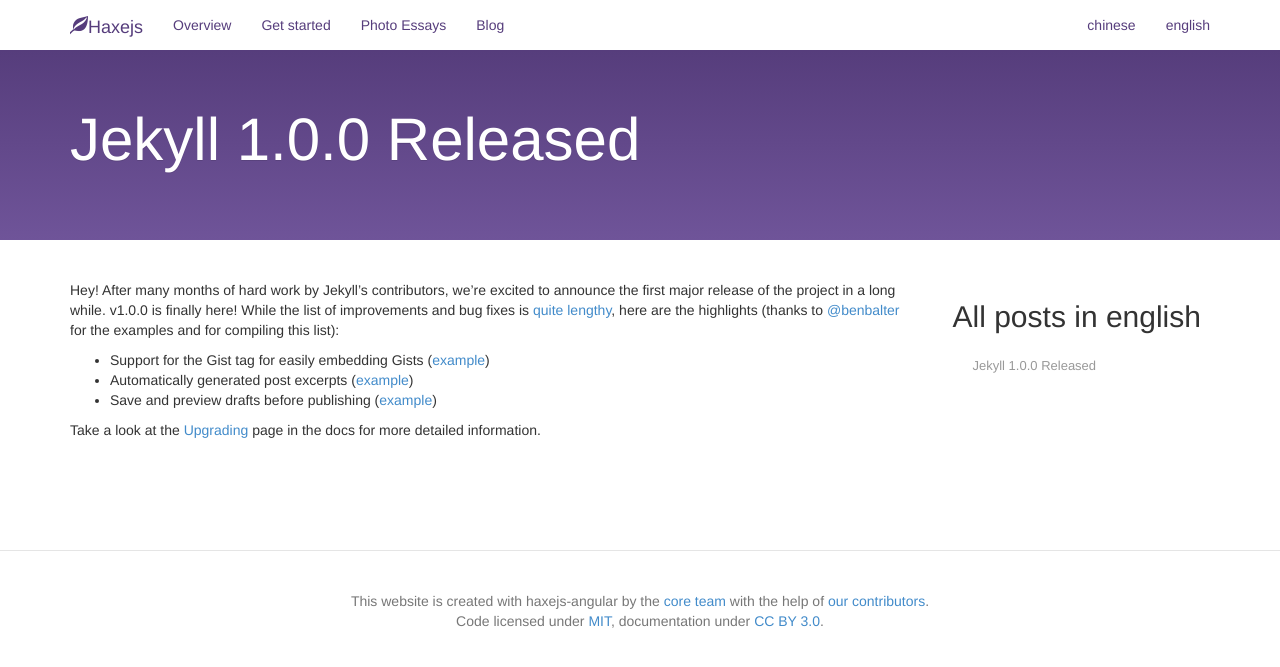
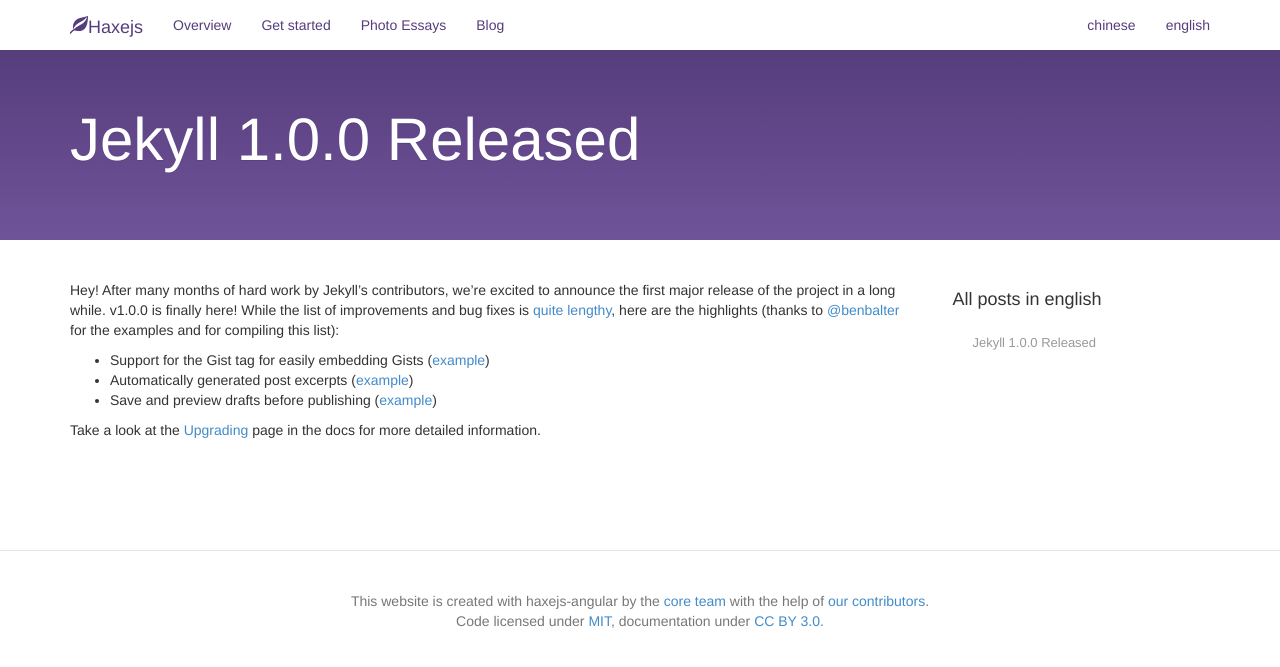
Before and after one commit to haxejs/haxejs.com, a Jekyll site: the page built from _posts/2013-05-06-jekyll-1-0-0-released.md, in a window 1280 px wide. Shown: the top 667 px of the page. Built offline with Jekyll 4.4.1, drawn with Linux system fonts in a browser that asks for light colours; Markdown is read by kramdown in place of the engine named in the settings.

Commit message:
tune again

```diff
--- a/_layouts/post_en.html
+++ b/_layouts/post_en.html
@@ -5,7 +5,7 @@
 	{{ content }}
 </div>
 <div class="col-md-3 bs-docs-sidebar hidden-print hidden-xs hidden-sm" role="complementary">
-	<h2>All posts in english</h2>
+	<h4>All posts in english</h4>
     <ul class="nav bs-docs-sidenav">
         {% for post in site.categories.en %}
 	    <li><a href="{{ post.url }}">{{ post.title }}</a></li>
```
